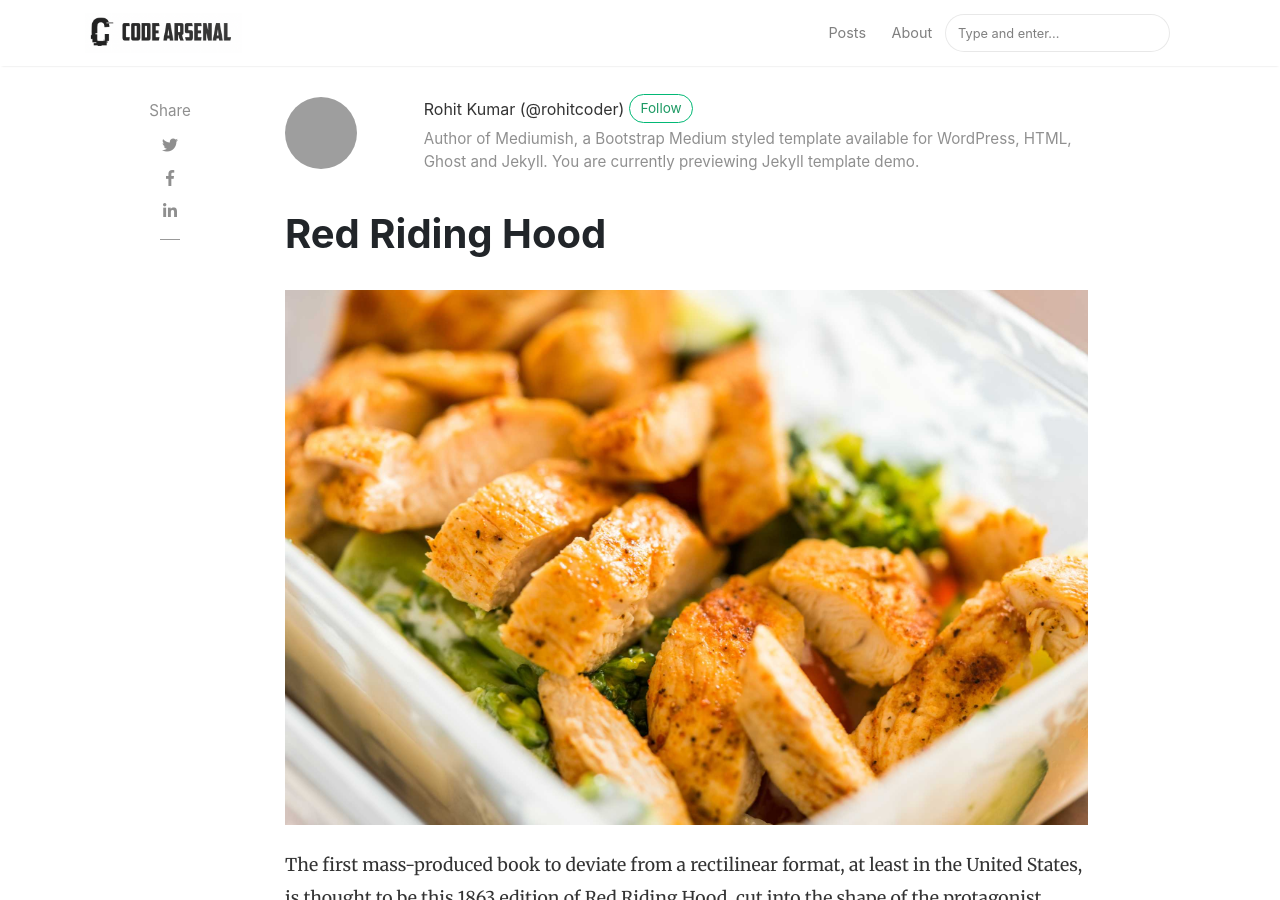
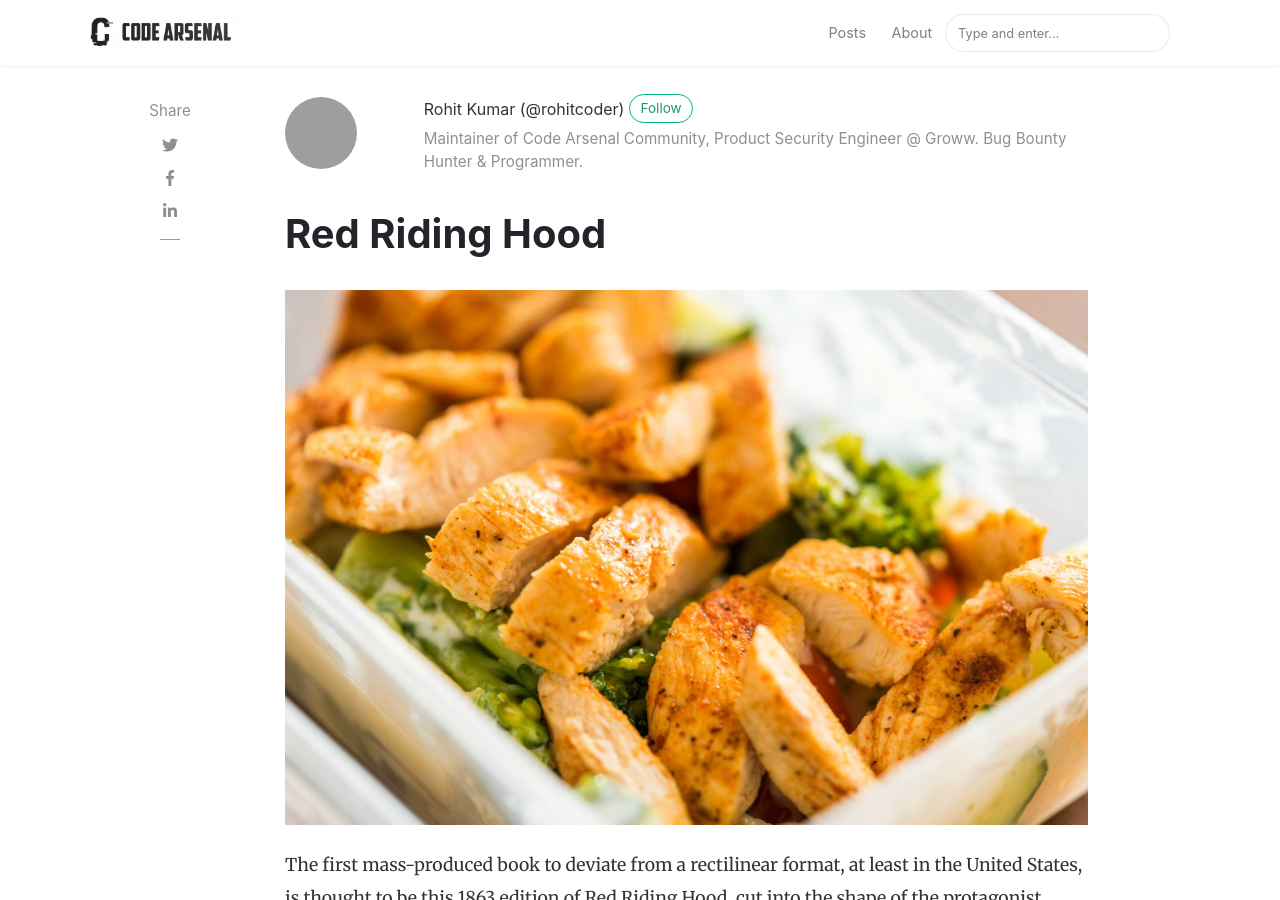
Before and after one commit to CodeArsenalCommunity/codearsenalcommunity.github.io, a Jekyll site: the page built from _posts/2018-01-12-red-riding.md, in a window 1280 px wide and 900 px high. Built offline with Jekyll 4.4.1, drawn with Linux system fonts in a browser that asks for light colours; nearby versions of some CDN libraries; comment, search, counter and statistics services are not loaded; grey boxes are pictures that could not be loaded.

Commit message:
Update _config.yml

```diff
--- a/_config.yml
+++ b/_config.yml
@@ -20,7 +20,7 @@ authors:
     email:
     web:
     twitter: https://twitter.com/rohitcoder
-    description: "Author of Mediumish, a Bootstrap Medium styled template available for WordPress, HTML, Ghost and Jekyll. You are currently previewing Jekyll template demo."
+    description: "Maintainer of Code Arsenal Community, Product Security Engineer @ Groww. Bug Bounty Hunter & Programmer."
   john:
     name: John
     display_name: John
```
